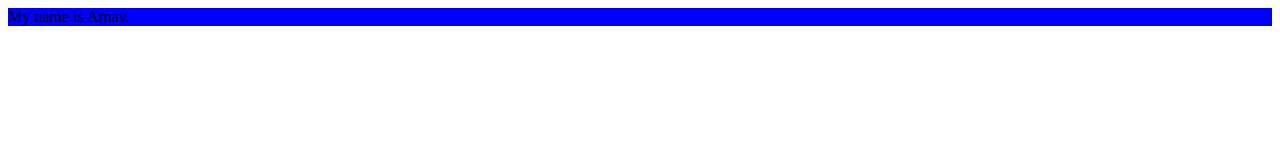
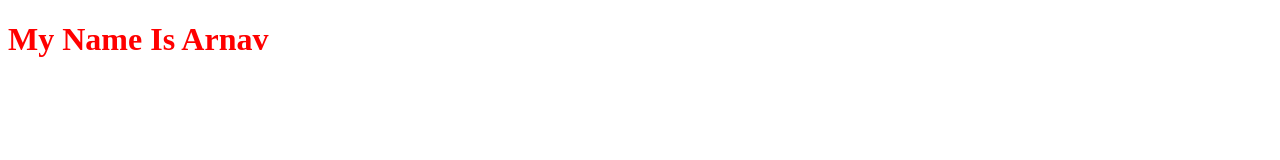
Before and after one commit to Code-With-Arnav345/CSS_LECTURE_1, a plain HTML site: page index.html in a window 1280 px wide. Drawn offline with Linux system fonts and the light colour scheme.

Commit message:
Add files via upload

```diff
--- a/index.html
+++ b/index.html
@@ -3,12 +3,11 @@
 <head>
     <meta charset="UTF-8">
     <meta name="viewport" content="width=device-width, initial-scale=1.0">
+    <link rel="stylesheet" href="style.css">
     <title>Document</title>
-    <link rel="stylesheet" href="style.css">
 </head>
 <body>
-    <div class="box">
-        My name is Arnav.
-    </div>
+    <h1>My Name Is Arnav</h1>
+    <div class="arnav"></div>
 </body>
 </html>
--- a/style.css
+++ b/style.css
@@ -1,3 +1,7 @@
-.box {
+h1 {
+    color: red;
+}
+
+.arnav {
     background-color: #0000ff;
 }
```
